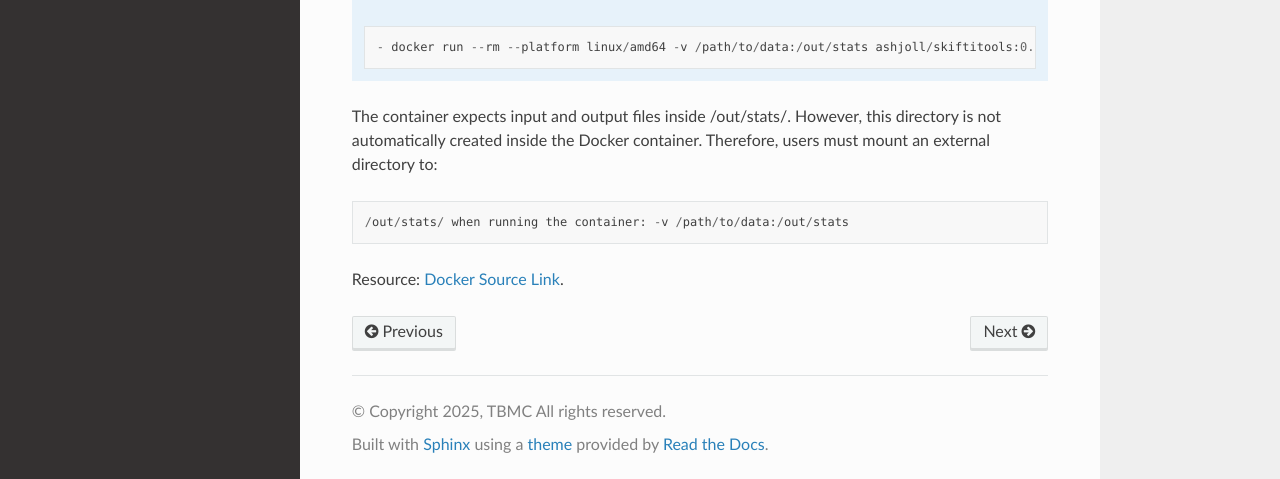
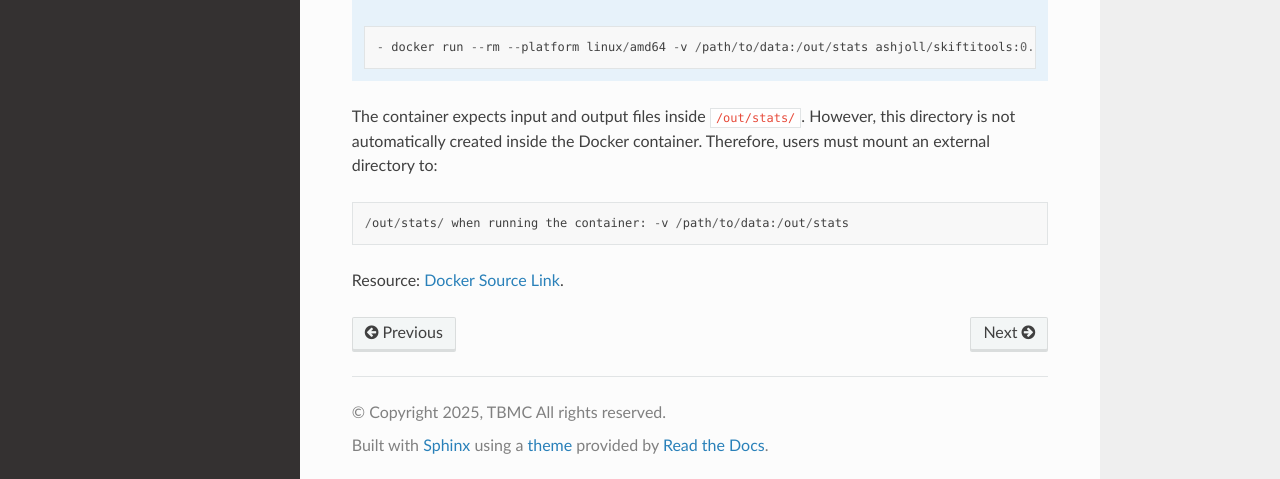
Before and after one commit to HKA07/skiftiGuide, a Sphinx documentation site: the page built from docs/installation.rst, in a window 1280 px wide and 1158 px high. Shown: the part 676-1155 px from the top of the window. Built offline with Sphinx 7.4.7 and the Read the Docs theme 3.1.0, drawn with Linux system fonts in a browser that asks for light colours.

```diff
--- a/docs/installation.rst
+++ b/docs/installation.rst
@@ -27,7 +27,7 @@ Possible issues that might come up when running v0.1.1:
 
     - docker run --rm --platform linux/amd64 -v /path/to/data:/out/stats ashjoll/skiftitools:0.1.1
 
-The container expects input and output files inside /out/stats/. However, this directory is not automatically created inside the Docker container. Therefore, users must mount an external directory to: ::
+The container expects input and output files inside ``/out/stats/``. However, this directory is not automatically created inside the Docker container. Therefore, users must mount an external directory to: ::
 
     /out/stats/ when running the container: -v /path/to/data:/out/stats
 
```
